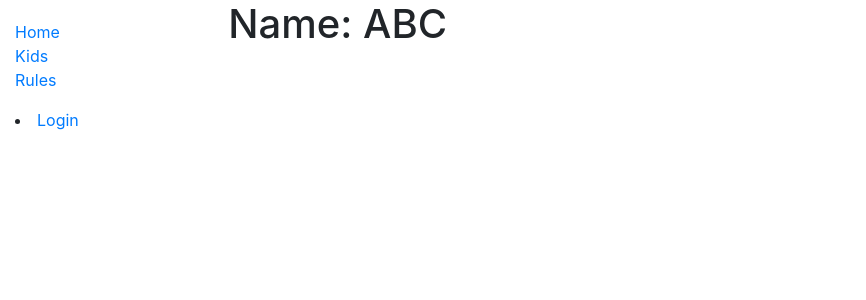
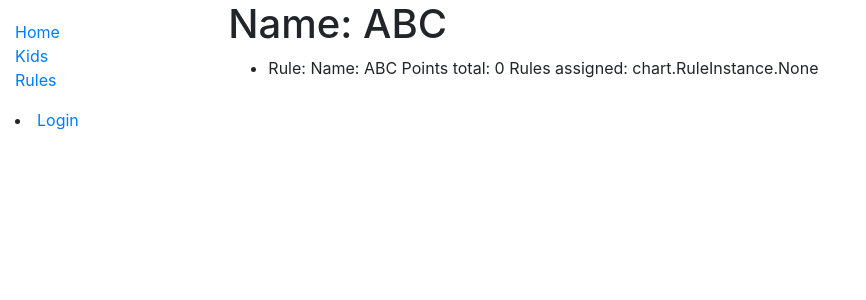
Before and after one commit to arsummers/kid-chart, a Django app: template chart/templates/chart/rules_for_kids.html in a window 1280 px wide. Shown: the top 300 px of the page, without its empty margins (0-866 px from the left). Run offline with Django 3.2, Linux system fonts and the light colour scheme; the template is opened without the code that fills it: values that come from a table or form of the project are taken from there, others are empty; data comes from the database, SQL or seed files in the repository; both versions use the stored data as it was after the commit; some libraries are stand-ins or nearby versions.

Commit message:
maybe closer maybe not

```diff
--- a/chart/models.py
+++ b/chart/models.py
@@ -41,7 +41,7 @@
     completed = models.BooleanField(default=False, help_text='Is this rule completed?')
 
     def __str__(self):
-        return f'{self.id}, {self.rule.name}'
+        return f'{self.id}, {self.rule.name}, Assigned to: {self.kid.name}'
 
 class Kid(models.Model):
     """
--- a/chart/templates/chart/rules_for_kids.html
+++ b/chart/templates/chart/rules_for_kids.html
@@ -4,4 +4,14 @@
 
 <h1>Name: {{ kid.name }}</h1>
 
+<div>
+    <ul>
+        <li>Rule: {{ kid }}</li>
+
+    {% comment %}
+    {% endcomment %}
+    </ul>
+
+</div>
+
 {% endblock %}
```
Also changed, not shown: db.sqlite3.
